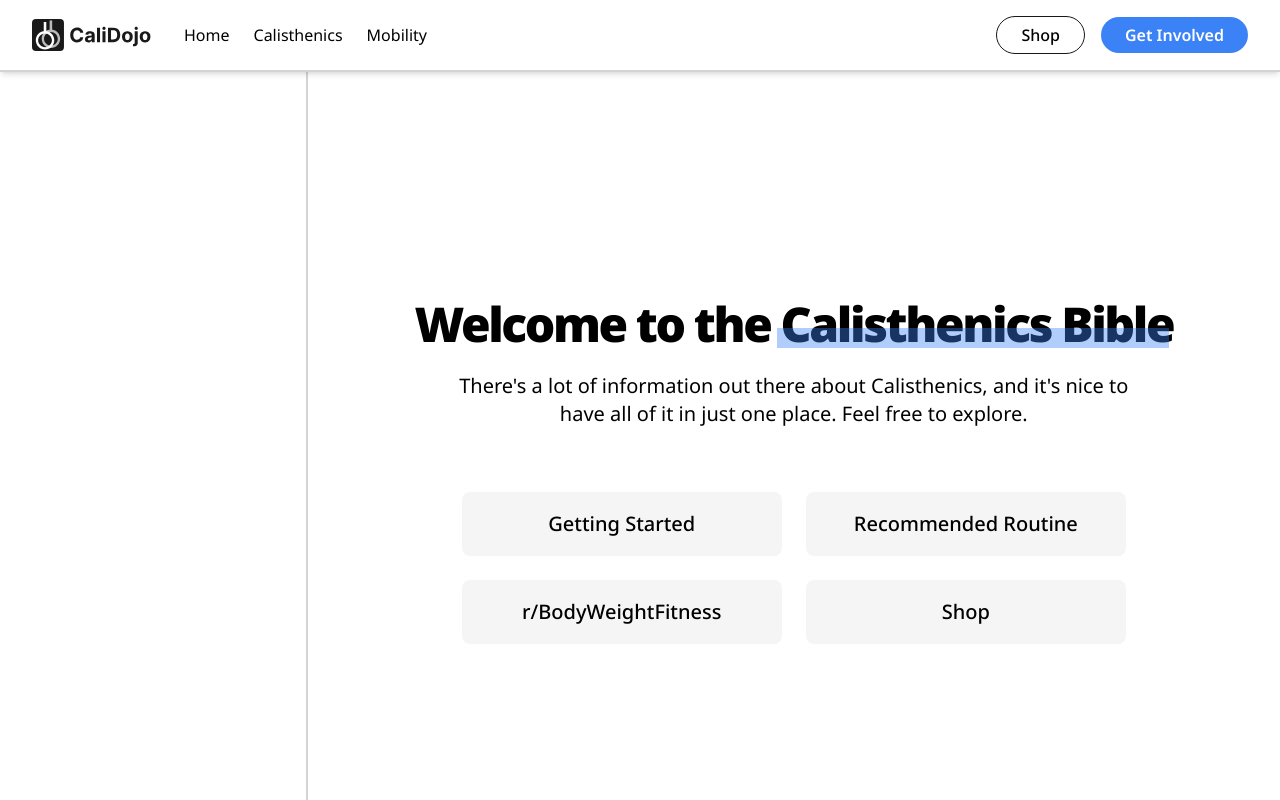
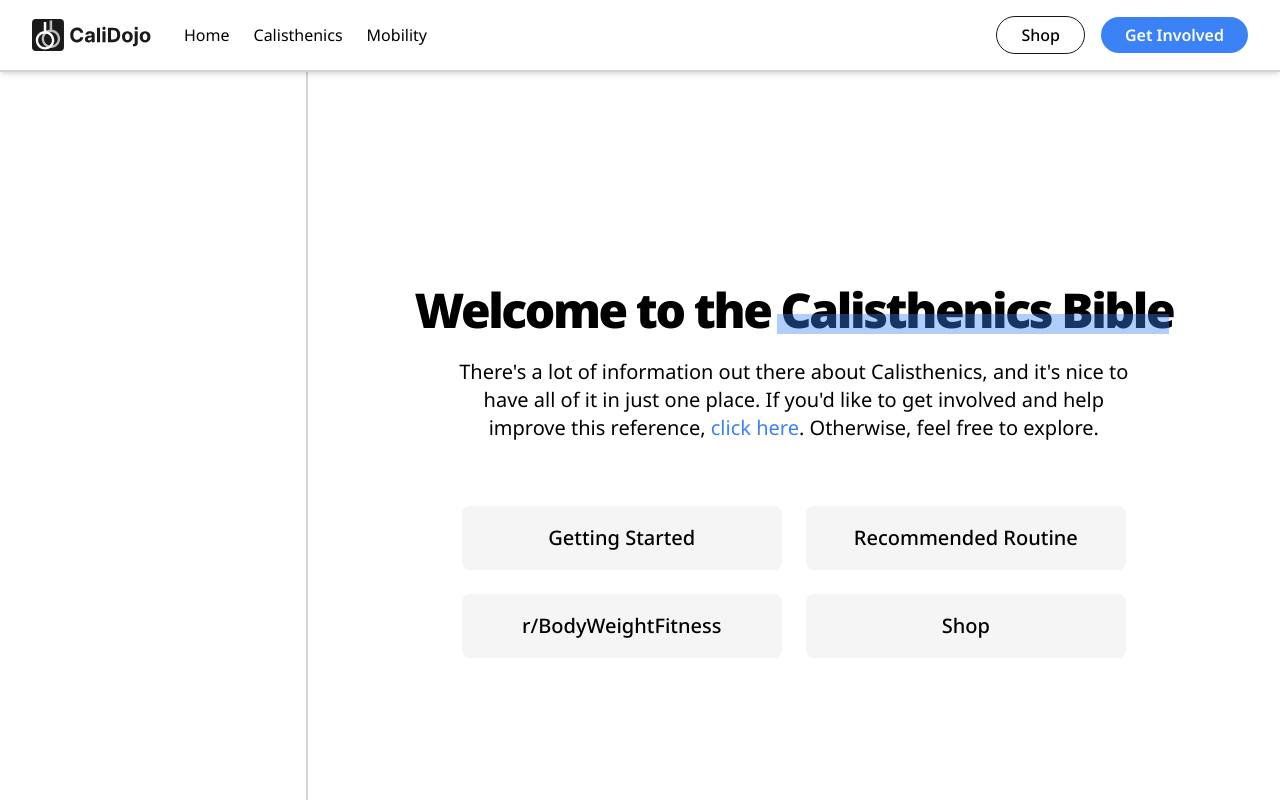
Before and after one commit to Yaucrates/CaliDojo, a SvelteKit app: page /calisthenics in a window 1280 px wide. Shown: the top 800 px of the page. Built offline with nearby package versions, Linux system fonts and the light colour scheme.

Commit message:
Telling People to Get Involved

```diff
--- a/src/lib/components/navigation/Header.svelte
+++ b/src/lib/components/navigation/Header.svelte
@@ -31,7 +31,7 @@
 
         <div class="w-1/3 gap-4 hidden lg:flex justify-end items-center">
             <a href="/shop" class="border-[1px] px-6 py-[6px] flex justify-center items-center font-medium text-black  border-neutral-900 rounded-full">Shop</a>
-            <a href="https://www.reddit.com/r/bodyweightfitness/" target="_blank" class="px-6 py-[6px] flex justify-center items-center font-semibold text-white bg-blue-500 hover:bg-blue-600 rounded-full transition-colors duration-300">Get Involved</a>
+            <a href="https://github.com/Yaucrates/docs/tree/5d96e31a91cf07b686952c3a7b038f7ae62901a1" target="_blank" class="px-6 py-[6px] flex justify-center items-center font-semibold text-white bg-blue-500 hover:bg-blue-600 rounded-full transition-colors duration-300">Get Involved</a>
         </div>
         <button onclick={toggle} class="block lg:hidden"><Hamburger /></button>
     </nav>
@@ -46,7 +46,7 @@
                 <a onclick={toggle} href="/calisthenics" class="hover:underline">Calisthenics</a>
                 <div class="hover:underline cursor-not-allowed">Mobility</div>
                 <a onclick={toggle} href="/shop" class="border-[1px] px-6 py-[6px] flex justify-center items-center font-medium text-black  border-neutral-900 rounded-full">Shop</a>
-                <a onclick={toggle} href="https://www.reddit.com/r/bodyweightfitness/" target="_blank" class="px-6 py-[6px] flex justify-center items-center font-semibold text-white bg-blue-500 hover:bg-blue-600 rounded-full transition-colors duration-300">Get Involved</a>
+                <a onclick={toggle} href="https://github.com/Yaucrates/docs/tree/5d96e31a91cf07b686952c3a7b038f7ae62901a1" target="_blank" class="px-6 py-[6px] flex justify-center items-center font-semibold text-white bg-blue-500 hover:bg-blue-600 rounded-full transition-colors duration-300">Get Involved</a>
             </div>
         </div>
     {/if}
--- a/src/routes/calisthenics/+page.svelte
+++ b/src/routes/calisthenics/+page.svelte
@@ -11,14 +11,10 @@
                 <div class="w-full h-5 bg-blue-500/40 absolute bottom-2 right-1"></div>
             </span>
         </h1>
-        <!-- <h2 class="mt-6 w-3/4 text-xl text-center">
+        <h2 class="mt-6 w-3/4 text-xl text-center">
             There's a lot of information out there about Calisthenics, and it's nice to have all of it
             in just one place. If you'd like to get involved and help improve this reference,
-            <a href="/" class="text-blue-500">click here</a>. Otherwise, feel free to explore.
-        </h2> -->
-        <h2 class="mt-6 w-3/4 text-xl text-center">
-            There's a lot of information out there about Calisthenics, and it's nice to have all of it
-            in just one place. Feel free to explore.
+            <a href="https://github.com/Yaucrates/docs/tree/5d96e31a91cf07b686952c3a7b038f7ae62901a1" class="text-blue-500">click here</a>. Otherwise, feel free to explore.
         </h2>
         <div class="mt-16 gap-6 grid grid-cols-1 md:grid-cols-2">
             <a href="/calisthenics/introduction-to-fitness" class="px-12 py-3 max-w-96 h-16 flex justify-center items-center text-xl font-medium rounded-lg bg-neutral-100 hover:bg-blue-100 transition-colors duration-300">
```
